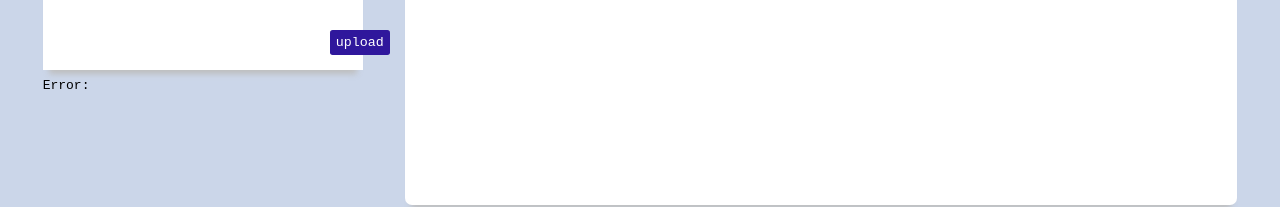
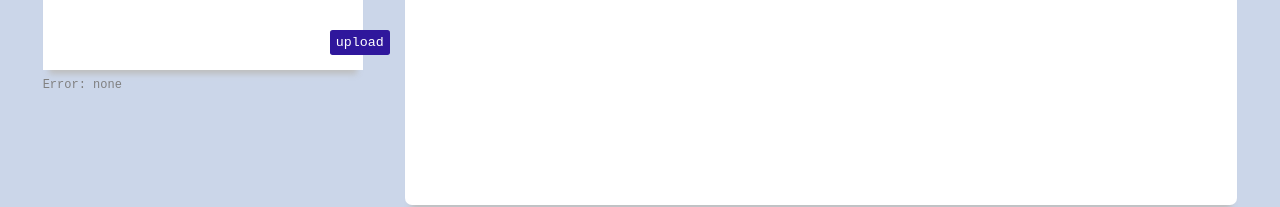
Before and after one commit to minori-fh/altgen, a React (Create React App) app in the folder client/: page / in a window 1280 px wide. Shown: the part 515-722 px from the top of the page. Built offline with nearby package versions, Linux system fonts and the light colour scheme.

Commit message:
add error as state in input component and add styling

```diff
--- a/client/src/components/InputPanel/index.js
+++ b/client/src/components/InputPanel/index.js
@@ -9,17 +9,17 @@ class InputPanel extends Component {
 
     constructor(props){
         super(props)
-        this.detectType = "text" // not part of state since we do not want refresh
         this.url = {}
         this.state = {
             files: null,
+            error: "none"
         }
     }
 
     handleSubmit = (event) => {
         event.preventDefault();
 
-        if (this.state.files.length > 0){
+        if (this.state.files != null && this.state.files.length > 0){
             // create FormData
             let formdata = new FormData();
             let files = this.state.files; let detectType = this.detectType;
@@ -38,7 +38,7 @@ class InputPanel extends Component {
                 this.props.sendDetect(res.data, this.urls)
             })
         } else {
-
+            this.setState({error: "no files chosen"})
         }
 
     }
@@ -81,7 +81,7 @@ class InputPanel extends Component {
                 </form>
             </div>
             <div id="err-msg">
-                <p>Error: </p>
+                <p style={{color: this.state.error == "none" ? "#808080": "#bb0f09"}}>Error: {this.state.error}</p>
             </div>
         </div>
         )
--- a/client/src/components/InputPanel/style.css
+++ b/client/src/components/InputPanel/style.css
@@ -56,6 +56,7 @@ select {
     justify-content: flex-start;
     align-items: center;
     height: 30px;
+    font-size: 12px;
 }
 
 input[type=file]::-webkit-file-upload-button {
```
